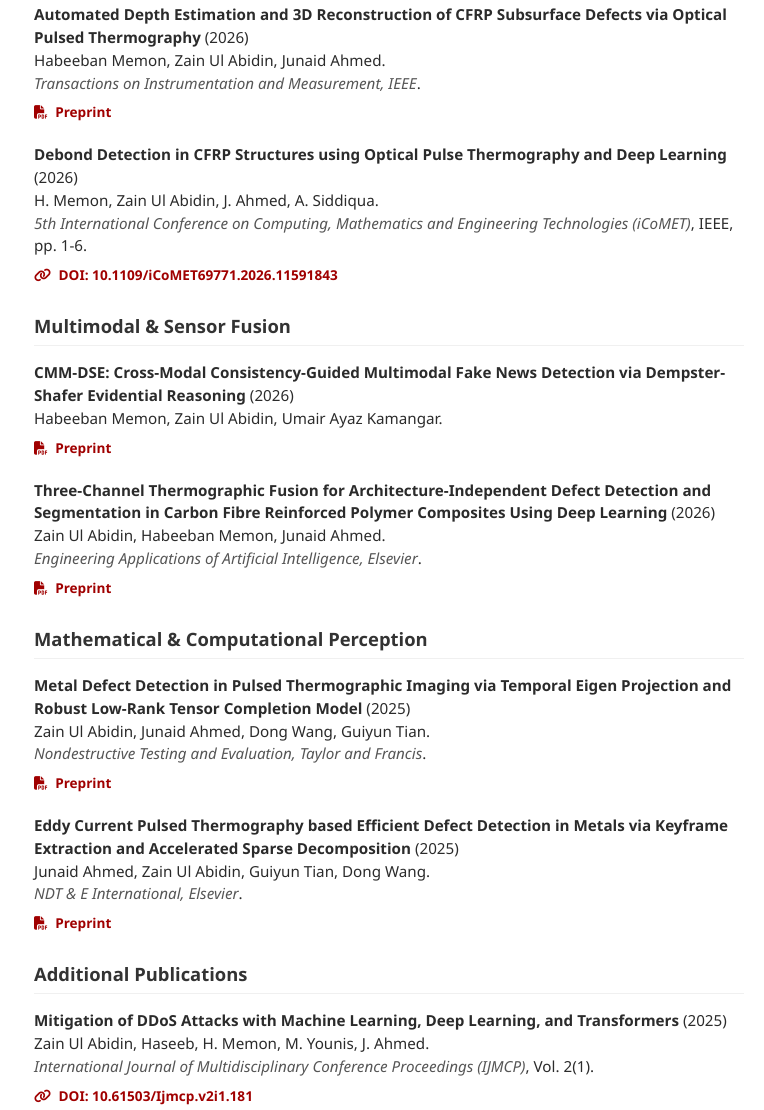
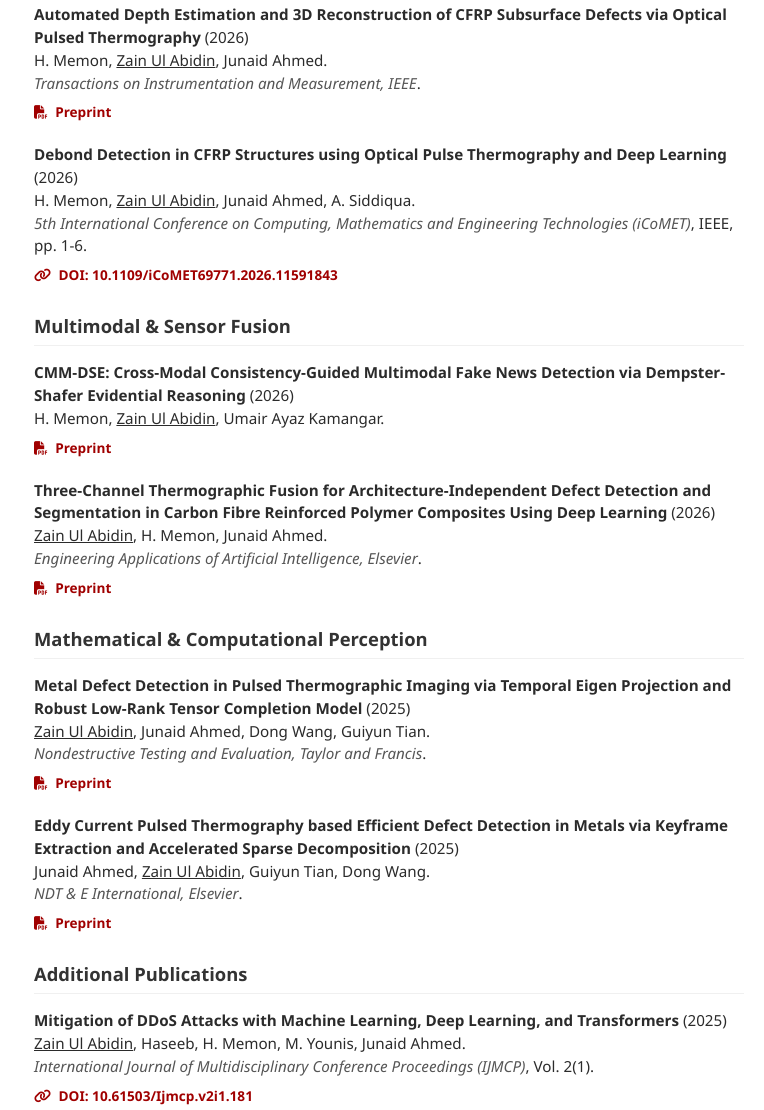
Before and after one commit to zainulabidinarain/zainulabidinarain.github.io, a plain HTML site: page index.html in a window 1280 px wide. Shown: the part 1297-2407 px from the top of the page, without its empty margins (406-1170 px from the left). Drawn offline with Linux system fonts and the light colour scheme.

Commit message:
Update index.html

```diff
--- a/index.html
+++ b/index.html
@@ -123,14 +123,14 @@
 
         <div class="publication-item">
           <strong>Automated Depth Estimation and 3D Reconstruction of CFRP Subsurface Defects via Optical Pulsed Thermography</strong> (2026)<br>
-          Habeeban Memon, Zain Ul Abidin, Junaid Ahmed.<br>
+          H. Memon, <u>Zain Ul Abidin</u>, Junaid Ahmed.<br>
           <em>Transactions on Instrumentation and Measurement, IEEE</em>.<br>
           <a href="./papers/depth_estimation_3d.pdf" class="paper-link" target="_blank"><i class="fa-solid fa-file-pdf"></i> Preprint</a>
         </div>
 
         <div class="publication-item">
           <strong>Debond Detection in CFRP Structures using Optical Pulse Thermography and Deep Learning</strong> (2026)<br>
-          H. Memon, Zain Ul Abidin, J. Ahmed, A. Siddiqua.<br>
+          H. Memon, <u>Zain Ul Abidin</u>, Junaid Ahmed, A. Siddiqua.<br>
           <em>5th International Conference on Computing, Mathematics and Engineering Technologies (iCoMET)</em>, IEEE, pp. 1-6.<br>
           <a href="https://doi.org/10.1109/iCoMET69771.2026.11591843" class="paper-link" target="_blank"><i class="fa-solid fa-link"></i> DOI: 10.1109/iCoMET69771.2026.11591843</a>
         </div>
@@ -139,13 +139,13 @@
 
         <div class="publication-item">
           <strong>CMM-DSE: Cross-Modal Consistency-Guided Multimodal Fake News Detection via Dempster-Shafer Evidential Reasoning</strong> (2026)<br>
-          Habeeban Memon, Zain Ul Abidin, Umair Ayaz Kamangar.<br>
+          H. Memon, <u>Zain Ul Abidin</u>, Umair Ayaz Kamangar.<br>
           <a href="./papers/cmm_dse.pdf" class="paper-link" target="_blank"><i class="fa-solid fa-file-pdf"></i> Preprint</a>
         </div>
 
         <div class="publication-item">
           <strong>Three-Channel Thermographic Fusion for Architecture-Independent Defect Detection and Segmentation in Carbon Fibre Reinforced Polymer Composites Using Deep Learning</strong> (2026)<br>
-          Zain Ul Abidin, Habeeban Memon, Junaid Ahmed.<br>
+          <u>Zain Ul Abidin</u>, H. Memon, Junaid Ahmed.<br>
           <em>Engineering Applications of Artificial Intelligence, Elsevier</em>.<br>
           <a href="./papers/three_channel_fusion.pdf" class="paper-link" target="_blank"><i class="fa-solid fa-file-pdf"></i> Preprint</a>
         </div>
@@ -154,14 +154,14 @@
 
         <div class="publication-item">
           <strong>Metal Defect Detection in Pulsed Thermographic Imaging via Temporal Eigen Projection and Robust Low-Rank Tensor Completion Model</strong> (2025)<br>
-          Zain Ul Abidin, Junaid Ahmed, Dong Wang, Guiyun Tian.<br>
+          <u>Zain Ul Abidin</u>, Junaid Ahmed, Dong Wang, Guiyun Tian.<br>
           <em>Nondestructive Testing and Evaluation, Taylor and Francis</em>.<br>
           <a href="./papers/eigen_rhotc.pdf" class="paper-link" target="_blank"><i class="fa-solid fa-file-pdf"></i> Preprint</a>
         </div>
 
         <div class="publication-item">
           <strong>Eddy Current Pulsed Thermography based Efficient Defect Detection in Metals via Keyframe Extraction and Accelerated Sparse Decomposition</strong> (2025)<br>
-          Junaid Ahmed, Zain Ul Abidin, Guiyun Tian, Dong Wang.<br>
+          Junaid Ahmed, <u>Zain Ul Abidin</u>, Guiyun Tian, Dong Wang.<br>
           <em>NDT & E International, Elsevier</em>.<br>
           <a href="./papers/ecpt_keyframe.pdf" class="paper-link" target="_blank"><i class="fa-solid fa-file-pdf"></i> Preprint</a>
         </div>
@@ -170,7 +170,7 @@
 
         <div class="publication-item">
           <strong>Mitigation of DDoS Attacks with Machine Learning, Deep Learning, and Transformers</strong> (2025)<br>
-          Zain Ul Abidin, Haseeb, H. Memon, M. Younis, J. Ahmed.<br>
+          <u>Zain Ul Abidin</u>, Haseeb, H. Memon, M. Younis, Junaid Ahmed.<br>
           <em>International Journal of Multidisciplinary Conference Proceedings (IJMCP)</em>, Vol. 2(1).<br>
           <a href="https://doi.org/10.61503/Ijmcp.v2i1.181" class="paper-link" target="_blank"><i class="fa-solid fa-link"></i> DOI: 10.61503/Ijmcp.v2i1.181</a>
         </div>
```
